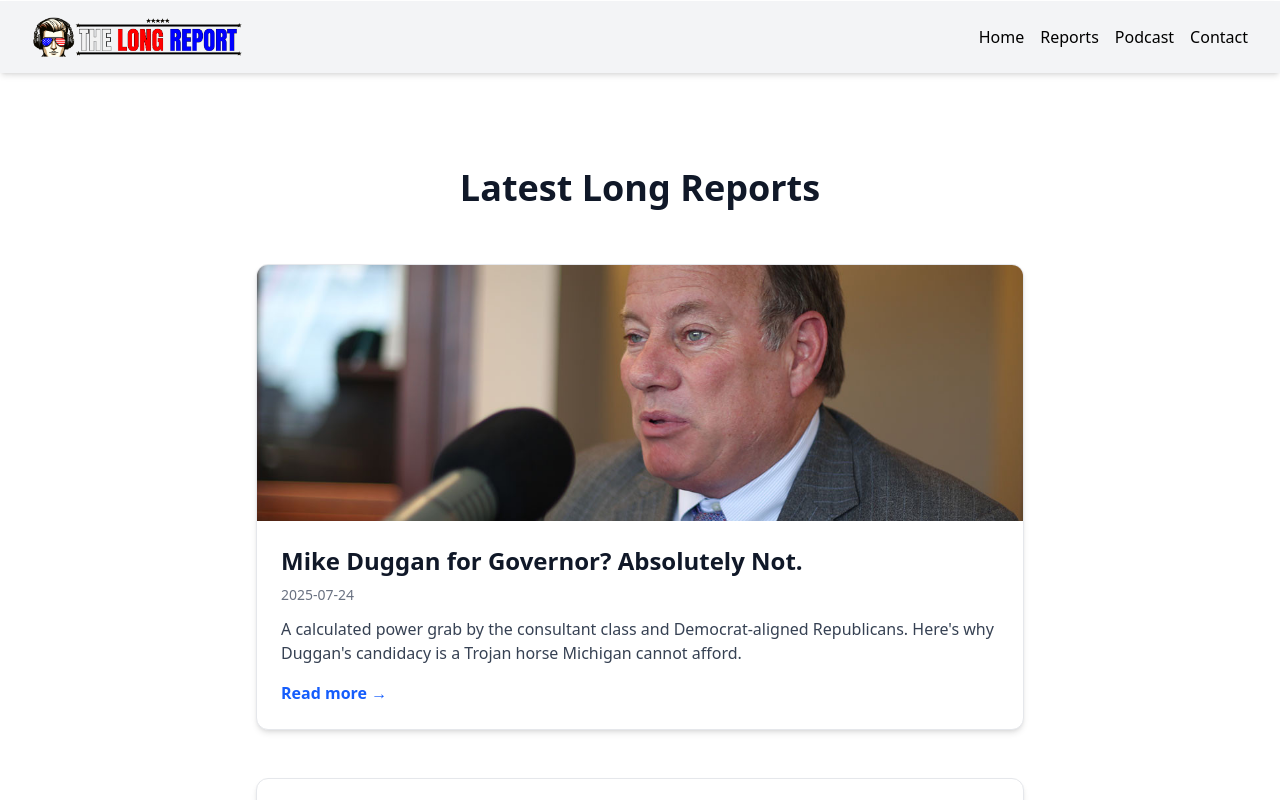
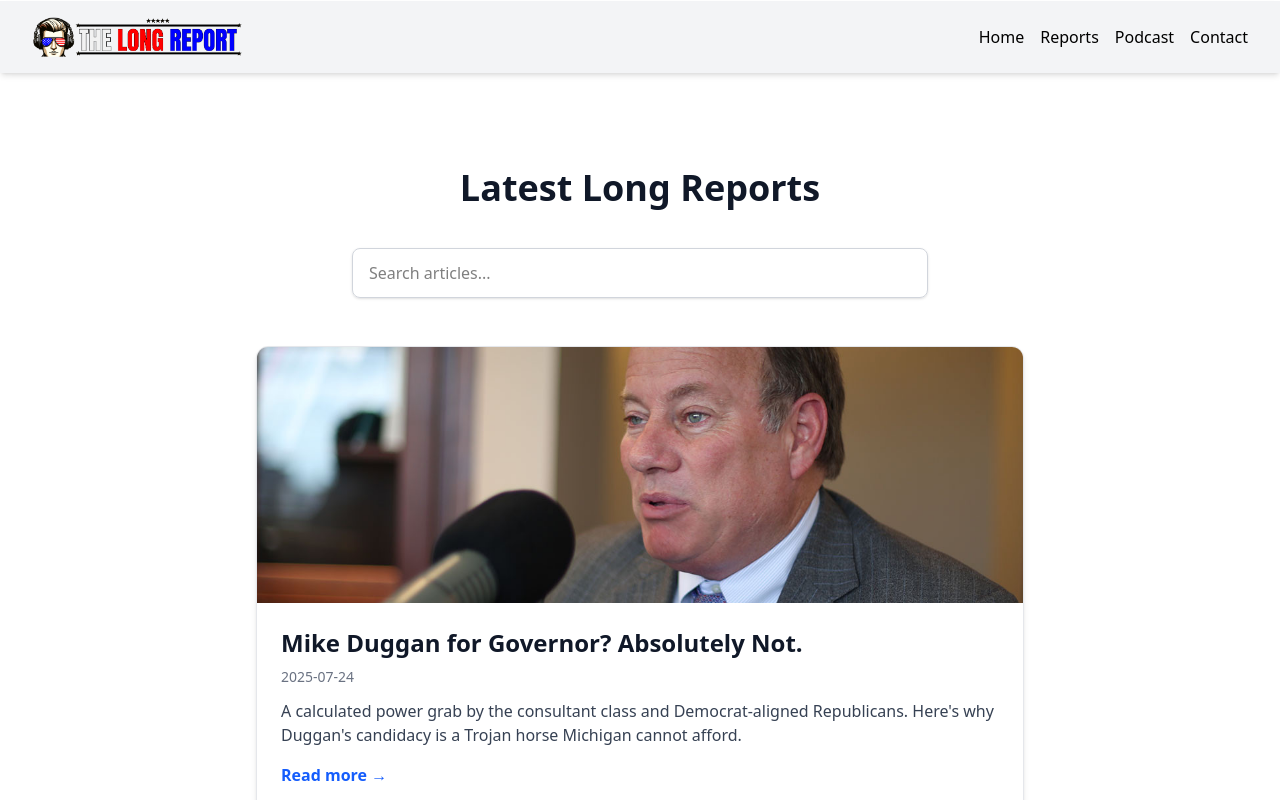
Before and after one commit to TheLongReport/TheLongReport-Website, a SvelteKit app: page /blog in a window 1280 px wide. Shown: the top 800 px of the page. Built offline with nearby package versions, Linux system fonts and the light colour scheme.

Commit message:
adding search

```diff
--- a/src/routes/blog/+page.svelte
+++ b/src/routes/blog/+page.svelte
@@ -1,14 +1,34 @@
 <script lang="ts">
   export let data;
+
+
+  let searchQuery = '';
+
+  $: filteredPosts = data.posts.filter(post =>
+    (post.title + post.description + post.date)
+      .toLowerCase()
+      .includes(searchQuery.toLowerCase())
+  );
 </script>
 
 <section class="max-w-5xl mx-auto px-4 sm:px-6 lg:px-8 py-16">
-  <h1 class="text-4xl font-extrabold text-center mb-14 text-gray-900 dark:text-black">
+  <h1 class="text-4xl font-extrabold text-center mb-10 text-gray-900 dark:text-black">
     Latest Long Reports
   </h1>
 
+  <!-- 🔍 Search Bar -->
+  <div class="max-w-xl mx-auto mb-12">
+    <input
+      type="text"
+      placeholder="Search articles..."
+      bind:value={searchQuery}
+      class="w-full px-4 py-3 border border-gray-300 rounded-lg shadow-sm focus:outline-none focus:ring-2 focus:ring-blue-500"
+    />
+  </div>
+
+  <!-- 🔁 Filtered Posts -->
   <div class="space-y-12">
-    {#each data.posts as post}
+    {#each filteredPosts as post}
       <article class="rounded-xl overflow-hidden border border-gray-200 shadow-md hover:shadow-xl transition-shadow max-w-3xl mx-auto bg-white">
         <a href={`/blog/${post.slug}`}>
           {#if post.featuredImage}
@@ -40,5 +60,9 @@
         </div>
       </article>
     {/each}
+
+    {#if filteredPosts.length === 0}
+      <p class="text-center text-gray-500 text-lg mt-12">No posts found.</p>
+    {/if}
   </div>
 </section>
```
